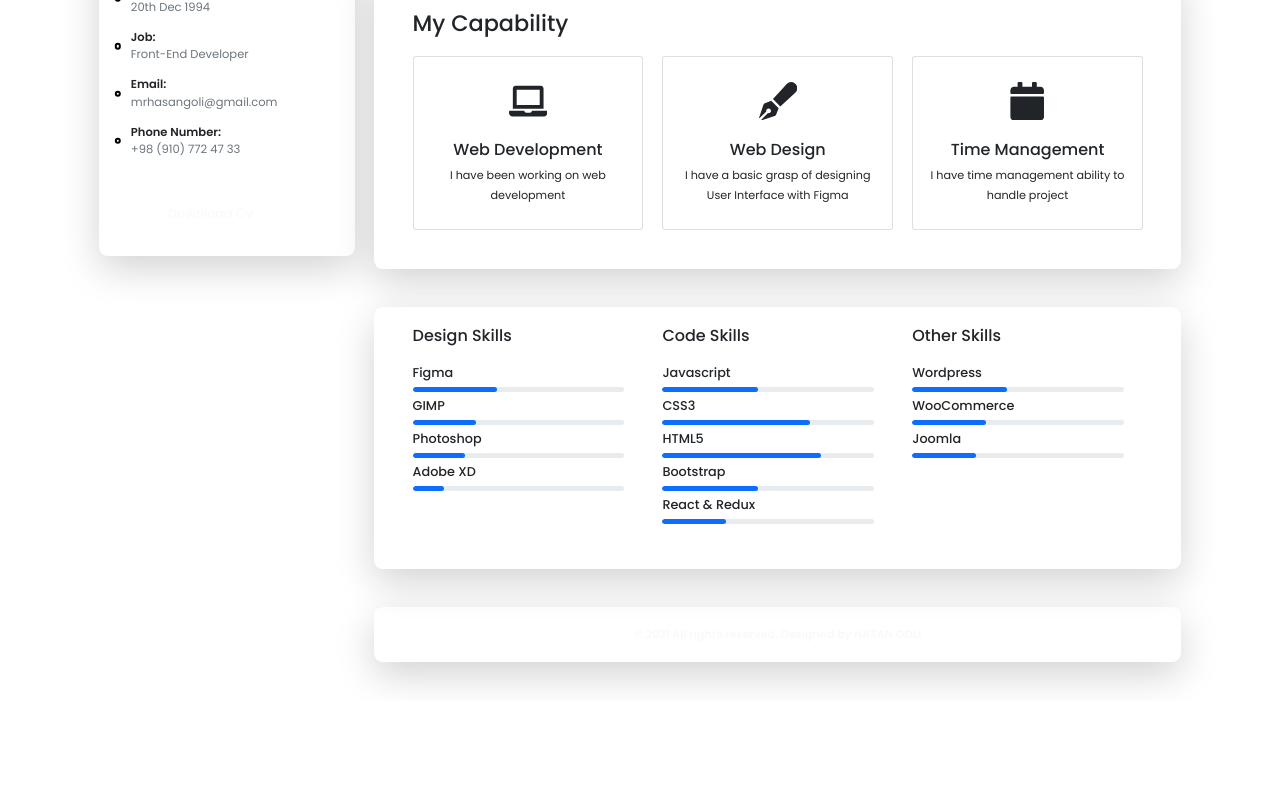
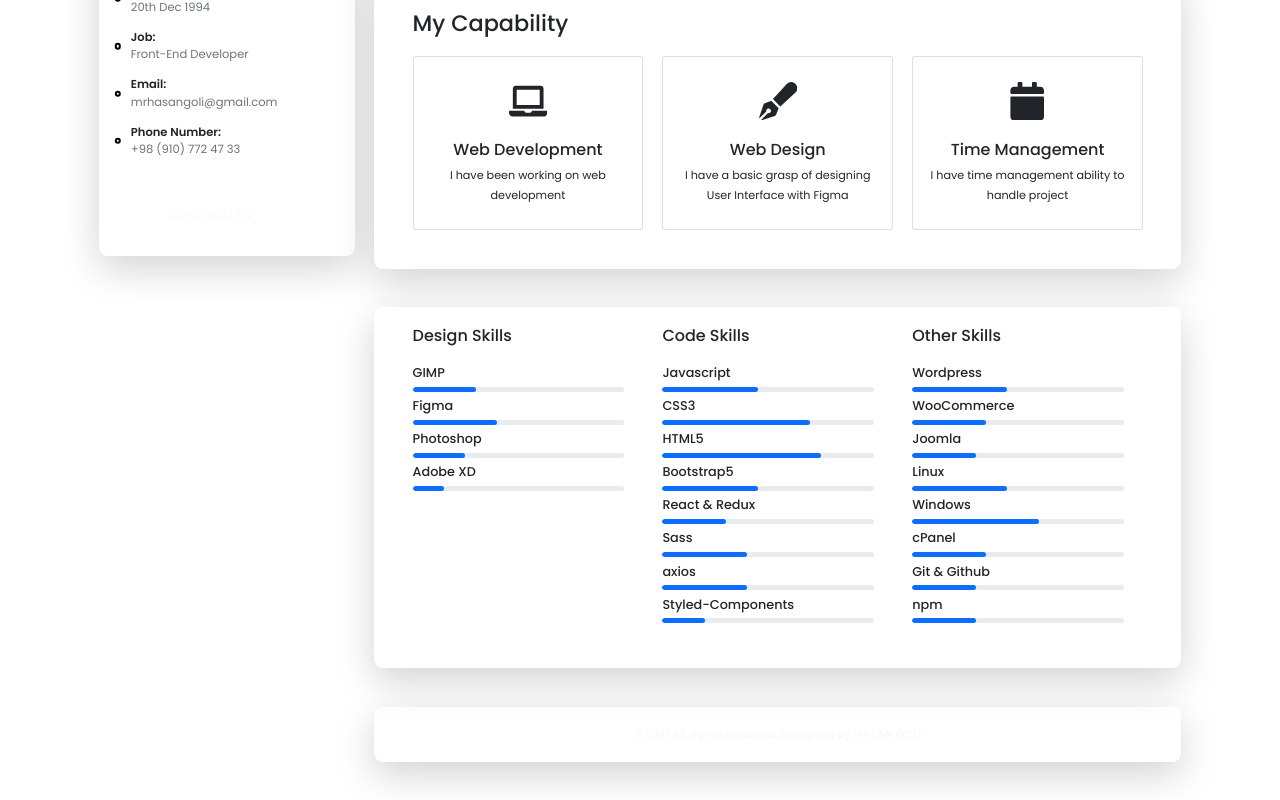
Before and after one commit to hasangoli/myfolio_source, a React app: page / in a window 1280 px wide. Shown: the part 419-1219 px from the top of the page. Before the commit the page ends 1120 px from the top, so only its background shows below. Built offline with nearby package versions, Linux system fonts and the light colour scheme.

Commit message:
Skills Updated!

```diff
--- a/src/components/main/Home.js
+++ b/src/components/main/Home.js
@@ -48,8 +48,8 @@ const Home = ({ color }) => {
         <div className="row">
           <div className="col-12 col-lg-4 py-4 py-lg-0">
             <h5 className="mb-4">Design Skills</h5>
+            <Progress color={color} skill={"GIMP"} percentage={30} />
             <Progress color={color} skill={"Figma"} percentage={40} />
-            <Progress color={color} skill={"GIMP"} percentage={30} />
             <Progress color={color} skill={"Photoshop"} percentage={25} />
             <Progress color={color} skill={"Adobe XD"} percentage={15} />
           </div>
@@ -59,8 +59,15 @@ const Home = ({ color }) => {
             <Progress color={color} skill={"Javascript"} percentage={45} />
             <Progress color={color} skill={"CSS3"} percentage={70} />
             <Progress color={color} skill={"HTML5"} percentage={75} />
-            <Progress color={color} skill={"Bootstrap"} percentage={45} />
+            <Progress color={color} skill={"Bootstrap5"} percentage={45} />
             <Progress color={color} skill={"React & Redux"} percentage={30} />
+            <Progress color={color} skill={"Sass"} percentage={40} />
+            <Progress color={color} skill={"axios"} percentage={40} />
+            <Progress
+              color={color}
+              skill={"Styled-Components"}
+              percentage={20}
+            />
           </div>
 
           <div className="col-12 col-lg-4 py-4 py-lg-0">
@@ -68,6 +75,11 @@ const Home = ({ color }) => {
             <Progress color={color} skill={"Wordpress"} percentage={45} />
             <Progress color={color} skill={"WooCommerce"} percentage={35} />
             <Progress color={color} skill={"Joomla"} percentage={30} />
+            <Progress color={color} skill={"Linux"} percentage={45} />
+            <Progress color={color} skill={"Windows"} percentage={60} />
+            <Progress color={color} skill={"cPanel"} percentage={35} />
+            <Progress color={color} skill={"Git & Github"} percentage={30} />
+            <Progress color={color} skill={"npm"} percentage={30} />
           </div>
         </div>
       </div>
```
